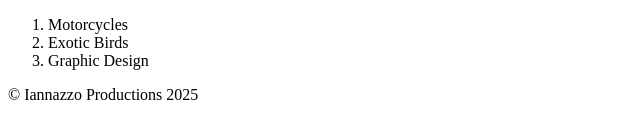
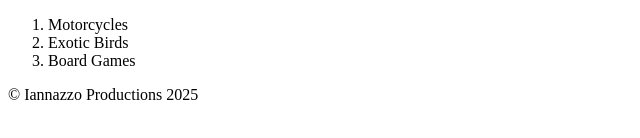
Before and after one commit to samian96/COMP1A.Exercise, a plain HTML site: page about.html in a window 1280 px wide. Shown: the part 244-382 px from the top of the page, 0-640 px from the left. Drawn offline with Linux system fonts and the light colour scheme.

Commit message:
added to list on about.html

```diff
--- a/about.html
+++ b/about.html
@@ -28,7 +28,7 @@
             <ol>
                 <li>Motorcycles</li>
                 <li>Exotic Birds</li>
-                <li>Graphic Design</li>
+                <li>Board Games</li>
             </ol>
         </section>
     </main>
```
